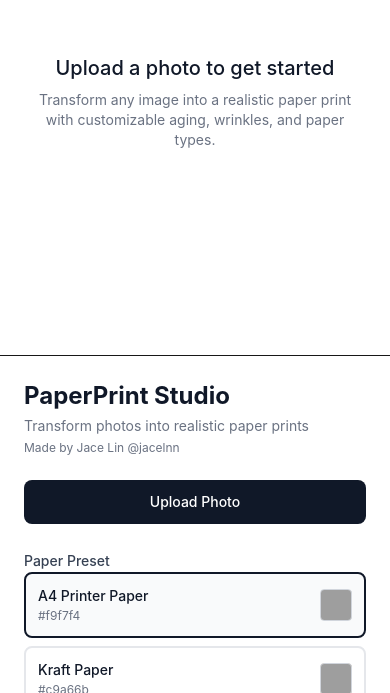
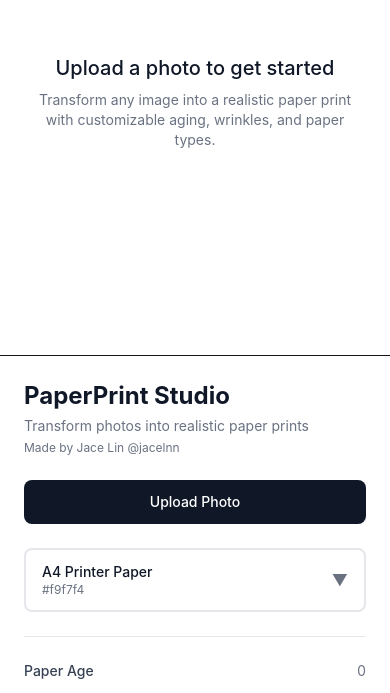
Before and after one commit to jacejacy/paperify, a Next.js app: page / in a window 390 px wide. Shown: the part 151-844 px from the top of the page. Built offline with nearby package versions, Linux system fonts and the light colour scheme; grey boxes are pictures that could not be loaded.

Commit message:
mobile preset dropdown

```diff
--- a/components/ui/ControlPanel.tsx
+++ b/components/ui/ControlPanel.tsx
@@ -1,5 +1,5 @@
 'use client';
-
+import { useState } from 'react';
 import { PaperState } from '@/lib/types';
 import { getPresetList } from '@/lib/presets';
 import Slider from './Slider';
@@ -47,7 +47,8 @@ export default function ControlPanel({
   };
 
   const isMagazinePreset = state.activePreset === 'magazine';
-
+const [presetOpen, setPresetOpen] = useState(false);
+const activePreset = getPresetList().find((p) => p.id === state.activePreset);
   return (
 <div className="w-full md:w-80 md:h-screen bg-white md:border-r border-gray-200 md:overflow-y-auto">
       <div className="p-6 space-y-6 animate-fadeIn">
@@ -79,13 +80,47 @@ export default function ControlPanel({
           />
         </div>
 
-        {/* Preset Picker */}
+       {/* Preset Picker */}
+<div className="space-y-3">
+  {/* Mobile: collapsed dropdown */}
+  <div className="md:hidden">
+    <button
+      type="button"
+      onClick={() => setPresetOpen((v) => !v)}
+      className="w-full flex items-center justify-between px-4 py-3 border-2 border-gray-200 rounded-lg bg-white"
+    >
+      <div className="text-left">
+        <div className="text-sm font-medium text-gray-900">
+          {activePreset?.name ?? 'Paper Preset'}
+        </div>
+        <div className="text-xs text-gray-500">{activePreset?.defaults?.paperColor}</div>
+      </div>
+      <span className="text-gray-500">{presetOpen ? '▲' : '▼'}</span>
+    </button>
+
+    {presetOpen && (
+      <div className="mt-3">
         <PresetPicker
           presets={getPresetList()}
           activePreset={state.activePreset}
-          onSelect={onPresetChange}
+          onSelect={(id) => {
+            onPresetChange(id);
+            setPresetOpen(false);
+          }}
         />
+      </div>
+    )}
+  </div>
 
+  {/* Desktop: always expanded */}
+  <div className="hidden md:block">
+    <PresetPicker
+      presets={getPresetList()}
+      activePreset={state.activePreset}
+      onSelect={onPresetChange}
+    />
+  </div>
+</div>
         {/* Divider */}
         <div className="border-t border-gray-200" />
 
```
